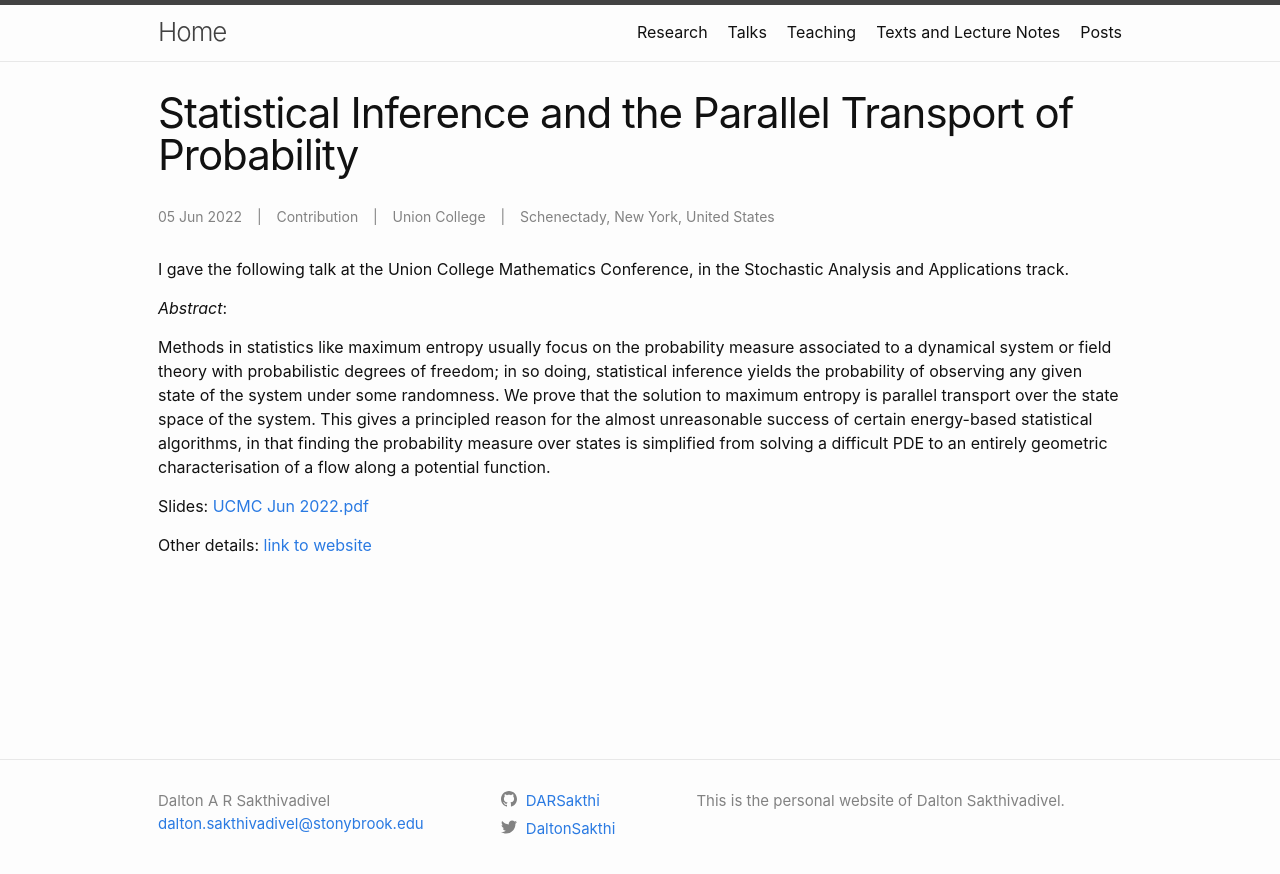
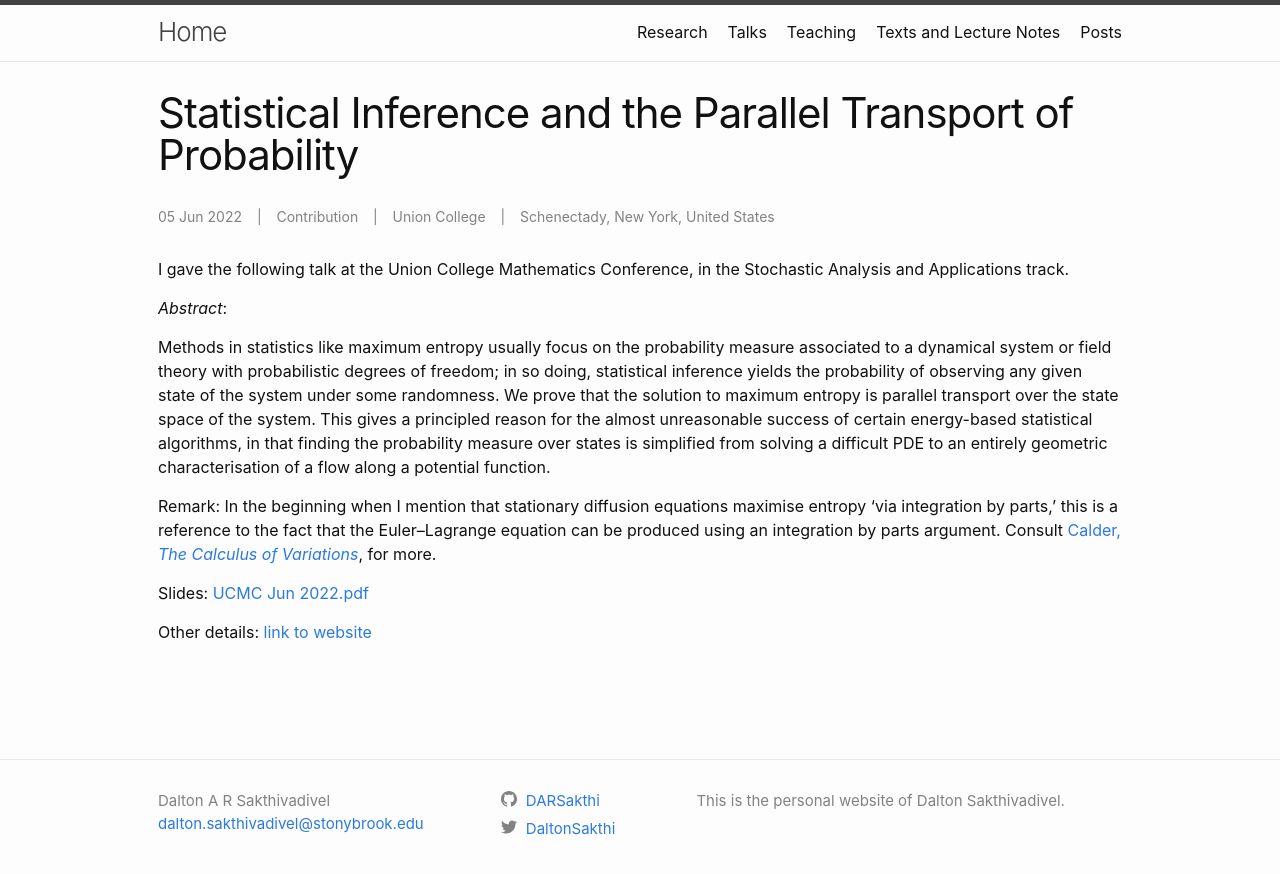
Before and after one commit to DARSakthi/DARSakthi.github.io, a Jekyll site: the page built from _talks/UCMC-22.markdown, in a window 1280 px wide. Shown: the top 874 px of the page. Built offline with Jekyll 4.4.1, drawn with Linux system fonts in a browser that asks for light colours.

Commit message:
Renamed and added remark

```diff
--- a/_talks/union-22.markdown
+++ b/_talks/UCMC-22.markdown
@@ -14,6 +14,8 @@ _Abstract_:
 
 Methods in statistics like maximum entropy usually focus on the probability measure associated to a dynamical system or field theory with probabilistic degrees of freedom; in so doing, statistical inference yields the probability of observing any given state of the system under some randomness. We prove that the solution to maximum entropy is parallel transport over the state space of the system. This gives a principled reason for the almost unreasonable success of certain energy-based statistical algorithms, in that finding the probability measure over states is simplified from solving a difficult PDE to an entirely geometric characterisation of a flow along a potential function.
 
+Remark: In the beginning when I mention that stationary diffusion equations maximise entropy 'via integration by parts,' this is a reference to the fact that the Euler--Lagrange equation can be produced using an integration by parts argument. Consult [Calder, _The Calculus of Variations_](https://www-users.cse.umn.edu/~jwcalder/CalculusOfVariations.pdf), for more.
+
 Slides: [UCMC Jun 2022.pdf]({{site.files}}/files/UCMC Slides Jun 2022.pdf)
 
 Other details: [link to website](https://www.math.union.edu/~marianop/UnionConference2022/UCMC2022index.html)
```
